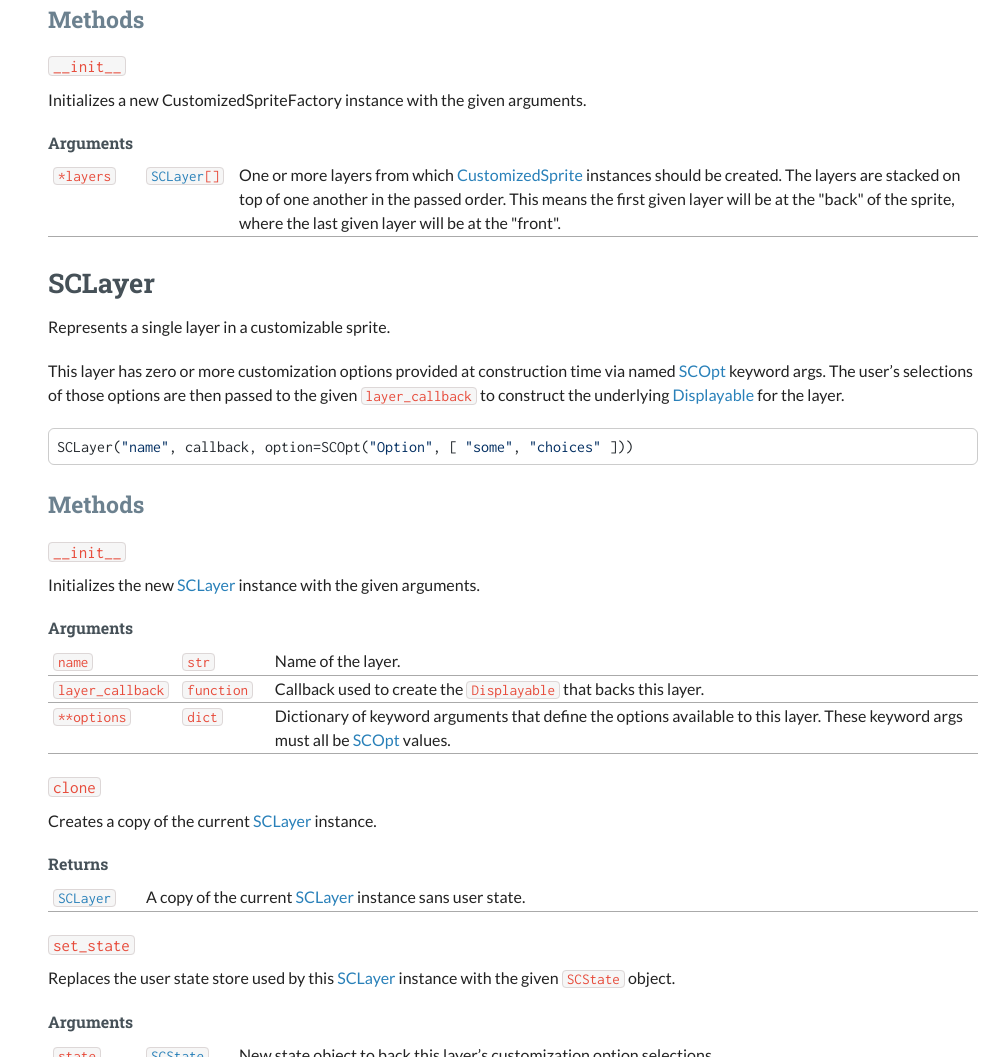
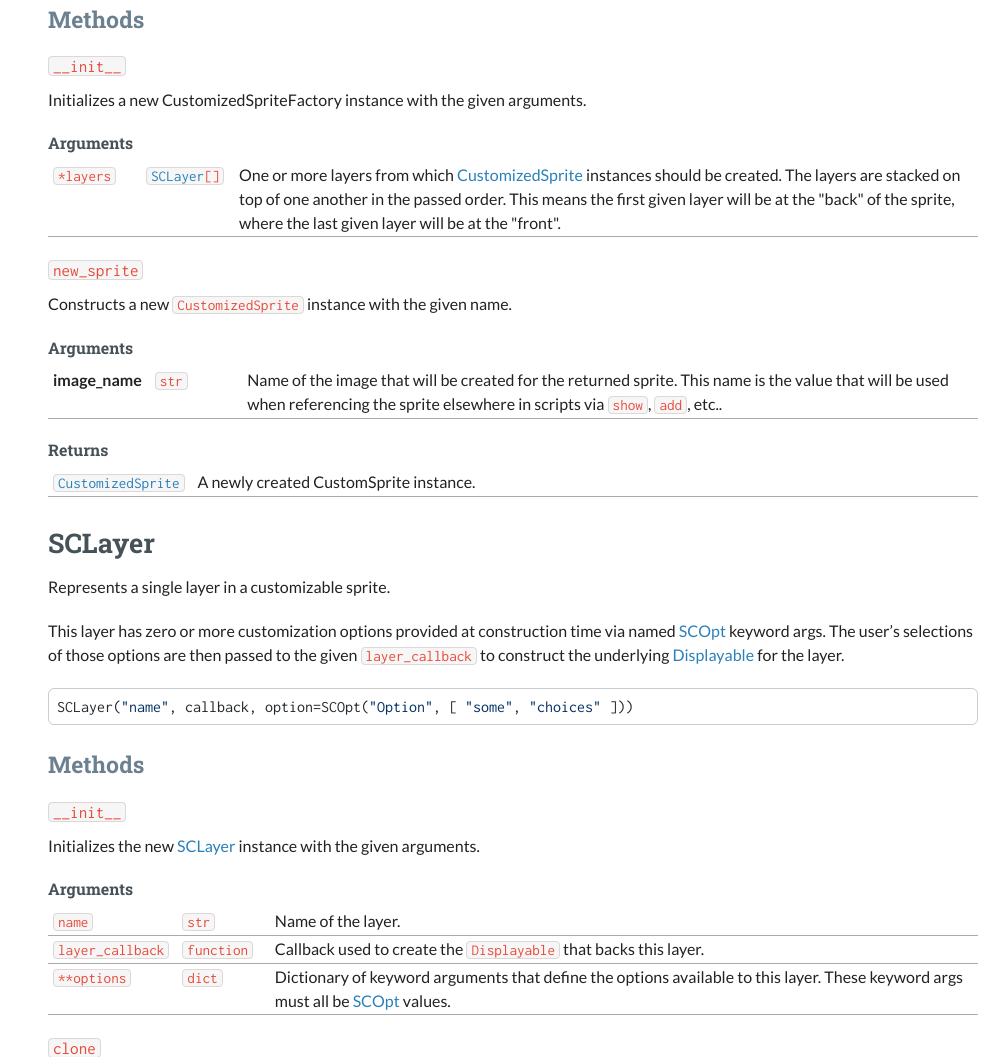
Before and after one commit to Foxcapades/renpy-sprite-customizer, a plain HTML site: page docs/index.html in a window 1280 px wide. Shown: the part 7997-9054 px from the top of the page, without its empty margins (287-1280 px from the left). Drawn offline with nearby package versions, Linux system fonts and the light colour scheme.

Commit message:
update docs

```diff
--- a/docs/index.html
+++ b/docs/index.html
@@ -758,6 +758,46 @@ layer will be at the "front".</p></td>
 </table>
 </div>
 </div>
+<div class="sect4">
+<h5 id="_new_sprite"><code>new_sprite</code></h5>
+<div class="paragraph">
+<p>Constructs a new <code>CustomizedSprite</code> instance with the given name.</p>
+</div>
+<div class="sect5">
+<h6 id="_arguments_11">Arguments</h6>
+<table class="tableblock frame-all grid-all stretch">
+<colgroup>
+<col style="width: 10%;">
+<col style="width: 10%;">
+<col style="width: 80%;">
+</colgroup>
+<tbody>
+<tr>
+<th class="tableblock halign-left valign-top"><p class="tableblock">image_name</p></th>
+<td class="tableblock halign-left valign-top"><p class="tableblock"><code>str</code></p></td>
+<td class="tableblock halign-left valign-top"><p class="tableblock">Name of the image that will be created for the returned sprite.  This name is
+the value that will be used when referencing the sprite elsewhere in scripts via
+<code>show</code>, <code>add</code>, etc..</p></td>
+</tr>
+</tbody>
+</table>
+</div>
+<div class="sect5">
+<h6 id="_returns_6">Returns</h6>
+<table class="tableblock frame-all grid-all stretch">
+<colgroup>
+<col style="width: 10%;">
+<col style="width: 90%;">
+</colgroup>
+<tbody>
+<tr>
+<td class="tableblock halign-left valign-top"><p class="tableblock"><code><a href="#custom-sprite">CustomizedSprite</a></code></p></td>
+<td class="tableblock halign-left valign-top"><p class="tableblock">A newly created CustomSprite instance.</p></td>
+</tr>
+</tbody>
+</table>
+</div>
+</div>
 </div>
 </div>
 <div class="sect2">
@@ -785,7 +825,7 @@ layer.</p>
 <p>Initializes the new <a href="#sc-layer">SCLayer</a> instance with the given arguments.</p>
 </div>
 <div class="sect5">
-<h6 id="_arguments_11">Arguments</h6>
+<h6 id="_arguments_12">Arguments</h6>
 <table class="tableblock frame-all grid-all stretch">
 <colgroup>
 <col style="width: 10%;">
@@ -821,7 +861,7 @@ layer.  These keyword args must all be <a href="#sc-opt">SCOpt</a> values.</p></
 <p>Creates a copy of the current <a href="#sc-layer">SCLayer</a> instance.</p>
 </div>
 <div class="sect5">
-<h6 id="_returns_6">Returns</h6>
+<h6 id="_returns_7">Returns</h6>
 <table class="tableblock frame-all grid-all stretch">
 <colgroup>
 <col style="width: 10%;">
@@ -843,7 +883,7 @@ layer.  These keyword args must all be <a href="#sc-opt">SCOpt</a> values.</p></
 <code>SCState</code> object.</p>
 </div>
 <div class="sect5">
-<h6 id="_arguments_12">Arguments</h6>
+<h6 id="_arguments_13">Arguments</h6>
 <table class="tableblock frame-all grid-all stretch">
 <colgroup>
 <col style="width: 10%;">
@@ -866,7 +906,7 @@ layer.  These keyword args must all be <a href="#sc-opt">SCOpt</a> values.</p></
 <p>Increments the user selection for the given option.</p>
 </div>
 <div class="sect5">
-<h6 id="_arguments_13">Arguments</h6>
+<h6 id="_arguments_14">Arguments</h6>
 <table class="tableblock frame-all grid-all stretch">
 <colgroup>
 <col style="width: 10%;">
@@ -889,7 +929,7 @@ layer.  These keyword args must all be <a href="#sc-opt">SCOpt</a> values.</p></
 <p>Decrements the user selection for the given option.</p>
 </div>
 <div class="sect5">
-<h6 id="_arguments_14">Arguments</h6>
+<h6 id="_arguments_15">Arguments</h6>
 <table class="tableblock frame-all grid-all stretch">
 <colgroup>
 <col style="width: 10%;">
@@ -912,7 +952,7 @@ layer.  These keyword args must all be <a href="#sc-opt">SCOpt</a> values.</p></
 <p>Returns the target <a href="#sc-opt">SCOpt</a> value from the current layer.</p>
 </div>
 <div class="sect5">
-<h6 id="_arguments_15">Arguments</h6>
+<h6 id="_arguments_16">Arguments</h6>
 <table class="tableblock frame-all grid-all stretch">
 <colgroup>
 <col style="width: 10%;">
@@ -929,7 +969,7 @@ layer.  These keyword args must all be <a href="#sc-opt">SCOpt</a> values.</p></
 </table>
 </div>
 <div class="sect5">
-<h6 id="_returns_7">Returns</h6>
+<h6 id="_returns_8">Returns</h6>
 <table class="tableblock frame-all grid-all stretch">
 <colgroup>
 <col style="width: 10%;">
@@ -950,7 +990,7 @@ layer.  These keyword args must all be <a href="#sc-opt">SCOpt</a> values.</p></
 <p>Returns the number of options in the target option group.</p>
 </div>
 <div class="sect5">
-<h6 id="_arguments_16">Arguments</h6>
+<h6 id="_arguments_17">Arguments</h6>
 <table class="tableblock frame-all grid-all stretch">
 <colgroup>
 <col style="width: 10%;">
@@ -967,7 +1007,7 @@ layer.  These keyword args must all be <a href="#sc-opt">SCOpt</a> values.</p></
 </table>
 </div>
 <div class="sect5">
-<h6 id="_returns_8">Returns</h6>
+<h6 id="_returns_9">Returns</h6>
 <table class="tableblock frame-all grid-all stretch">
 <colgroup>
 <col style="width: 10%;">
@@ -1008,7 +1048,7 @@ layer.get_option_value("fizz", 2) == "ding"</code></pre>
 </div>
 </div>
 <div class="sect5">
-<h6 id="_arguments_17">Arguments</h6>
+<h6 id="_arguments_18">Arguments</h6>
 <table class="tableblock frame-all grid-all stretch">
 <colgroup>
 <col style="width: 10%;">
@@ -1030,7 +1070,7 @@ layer.get_option_value("fizz", 2) == "ding"</code></pre>
 </table>
 </div>
 <div class="sect5">
-<h6 id="_returns_9">Returns</h6>
+<h6 id="_returns_10">Returns</h6>
 <table class="tableblock frame-all grid-all stretch">
 <colgroup>
 <col style="width: 10%;">
@@ -1063,7 +1103,7 @@ my_layer.get_selected_option_value("option") == "option 2"</code></pre>
 </div>
 </div>
 <div class="sect5">
-<h6 id="_arguments_18">Arguments</h6>
+<h6 id="_arguments_19">Arguments</h6>
 <table class="tableblock frame-all grid-all stretch">
 <colgroup>
 <col style="width: 10%;">
@@ -1080,7 +1120,7 @@ my_layer.get_selected_option_value("option") == "option 2"</code></pre>
 </table>
 </div>
 <div class="sect5">
-<h6 id="_returns_10">Returns</h6>
+<h6 id="_returns_11">Returns</h6>
 <table class="tableblock frame-all grid-all stretch">
 <colgroup>
 <col style="width: 10%;">
@@ -1101,7 +1141,7 @@ my_layer.get_selected_option_value("option") == "option 2"</code></pre>
 <p>Returns the display name for the target option.</p>
 </div>
 <div class="sect5">
-<h6 id="_arguments_19">Arguments</h6>
+<h6 id="_arguments_20">Arguments</h6>
 <table class="tableblock frame-all grid-all stretch">
 <colgroup>
 <col style="width: 10%;">
@@ -1118,7 +1158,7 @@ my_layer.get_selected_option_value("option") == "option 2"</code></pre>
 </table>
 </div>
 <div class="sect5">
-<h6 id="_returns_11">Returns</h6>
+<h6 id="_returns_12">Returns</h6>
 <table class="tableblock frame-all grid-all stretch">
 <colgroup>
 <col style="width: 10%;">
@@ -1139,7 +1179,7 @@ my_layer.get_selected_option_value("option") == "option 2"</code></pre>
 <p>Returns the user selection index for the target option.</p>
 </div>
 <div class="sect5">
-<h6 id="_arguments_20">Arguments</h6>
+<h6 id="_arguments_21">Arguments</h6>
 <table class="tableblock frame-all grid-all stretch">
 <colgroup>
 <col style="width: 10%;">
@@ -1156,7 +1196,7 @@ my_layer.get_selected_option_value("option") == "option 2"</code></pre>
 </table>
 </div>
 <div class="sect5">
-<h6 id="_returns_12">Returns</h6>
+<h6 id="_returns_13">Returns</h6>
 <table class="tableblock frame-all grid-all stretch">
 <colgroup>
 <col style="width: 10%;">
@@ -1179,7 +1219,7 @@ my_layer.get_selected_option_value("option") == "option 2"</code></pre>
 that represents this <a href="#sc-layer">SCLayer</a> instance.</p>
 </div>
 <div class="sect5">
-<h6 id="_returns_13">Returns</h6>
+<h6 id="_returns_14">Returns</h6>
 <table class="tableblock frame-all grid-all stretch">
 <colgroup>
 <col style="width: 10%;">
@@ -1202,7 +1242,7 @@ that represents this <a href="#sc-layer">SCLayer</a> instance.</p>
 to represent this <a href="#sc-layer">SCLayer</a> instance.</p>
 </div>
 <div class="sect5">
-<h6 id="_returns_14">Returns</h6>
+<h6 id="_returns_15">Returns</h6>
 <table class="tableblock frame-all grid-all stretch">
 <colgroup>
 <col style="width: 10%;">
@@ -1253,7 +1293,7 @@ that layer.</p>
 <p>Initializes the new <a href="#sc-opt">SCOpt</a> object.</p>
 </div>
 <div class="sect5">
-<h6 id="_arguments_21">Arguments</h6>
+<h6 id="_arguments_22">Arguments</h6>
 <table class="tableblock frame-all grid-all stretch">
 <colgroup>
 <col style="width: 10%;">
@@ -1309,7 +1349,7 @@ to the <a href="#sc-state">SCState</a> object, the value <code>1</code> will be
 returned from this method.</p>
 </div>
 <div class="sect5">
-<h6 id="_arguments_22">Arguments</h6>
+<h6 id="_arguments_23">Arguments</h6>
 <table class="tableblock frame-all grid-all stretch">
 <colgroup>
 <col style="width: 10%;">
@@ -1326,7 +1366,7 @@ returned from this method.</p>
 </table>
 </div>
 <div class="sect5">
-<h6 id="_returns_15">Returns</h6>
+<h6 id="_returns_16">Returns</h6>
 <table class="tableblock frame-all grid-all stretch">
 <colgroup>
 <col style="width: 10%;">
@@ -1348,7 +1388,7 @@ returned from this method.</p>
 rolling back over to <code>1</code> if it would exceed that maximum.</p>
 </div>
 <div class="sect5">
-<h6 id="_arguments_23">Arguments</h6>
+<h6 id="_arguments_24">Arguments</h6>
 <table class="tableblock frame-all grid-all stretch">
 <colgroup>
 <col style="width: 10%;">
@@ -1377,7 +1417,7 @@ rolling back over to <code>1</code> if it would exceed that maximum.</p>
 over to <code>max</code> if it would go below <code>1</code>.</p>
 </div>
 <div class="sect5">
-<h6 id="_arguments_24">Arguments</h6>
+<h6 id="_arguments_25">Arguments</h6>
 <table class="tableblock frame-all grid-all stretch">
 <colgroup>
 <col style="width: 10%;">
```
Also changed, not shown: 1 other file.
